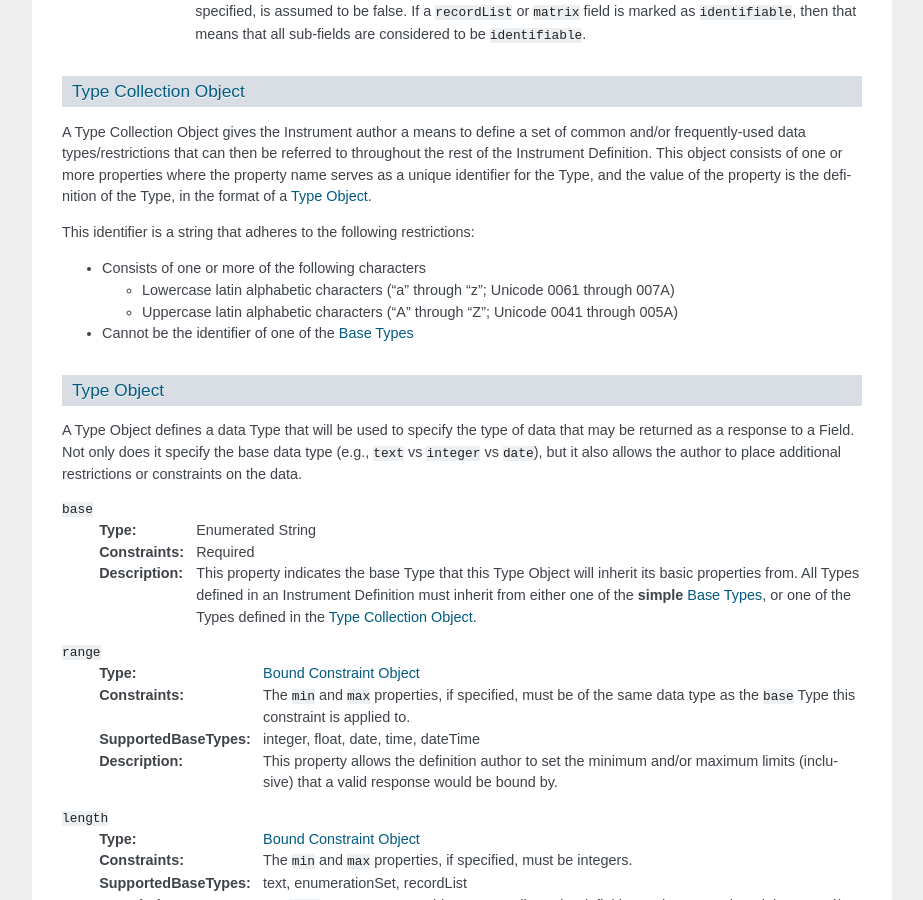
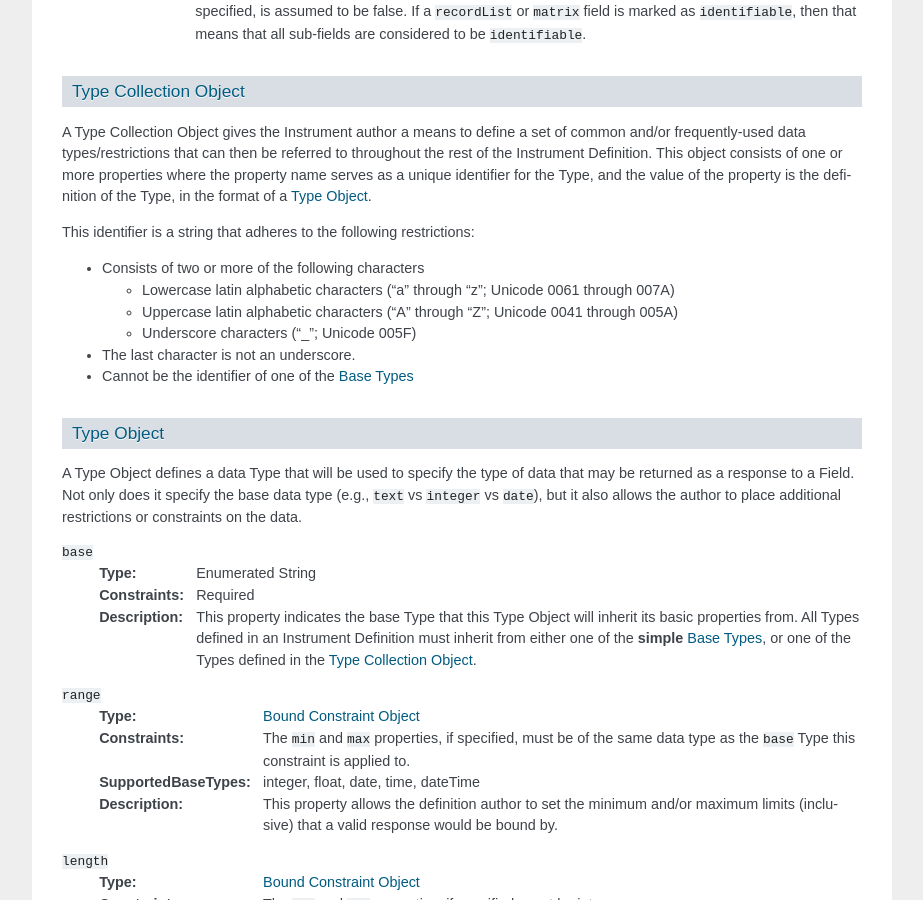
Before and after one commit to prometheusresearch/rios, a Sphinx documentation site: the page built from docs/source/instrument_specification.rst, in a window 1280 px wide and 900 px high, scrolled down 2873 px. Shown: the whole window, without its empty margins (198-1121 px from the left). Built offline with Sphinx 7.4.7, drawn with Linux system fonts in a browser that asks for light colours.

Commit message:
Added underscores to allowable custom type IDs.

```diff
--- a/docs/source/instrument_specification.rst
+++ b/docs/source/instrument_specification.rst
@@ -181,13 +181,15 @@ the format of a `Type Object`_.
 
 This identifier is a string that adheres to the following restrictions:
 
-* Consists of one or more of the following characters
+* Consists of two or more of the following characters
 
   * Lowercase latin alphabetic characters ("a" through "z"; Unicode 0061
     through 007A)
   * Uppercase latin alphabetic characters ("A" through "Z"; Unicode 0041
     through 005A)
+  * Underscore characters ("_"; Unicode 005F)
 
+* The last character is not an underscore.
 * Cannot be the identifier of one of the `Base Types`_
 
 
```
